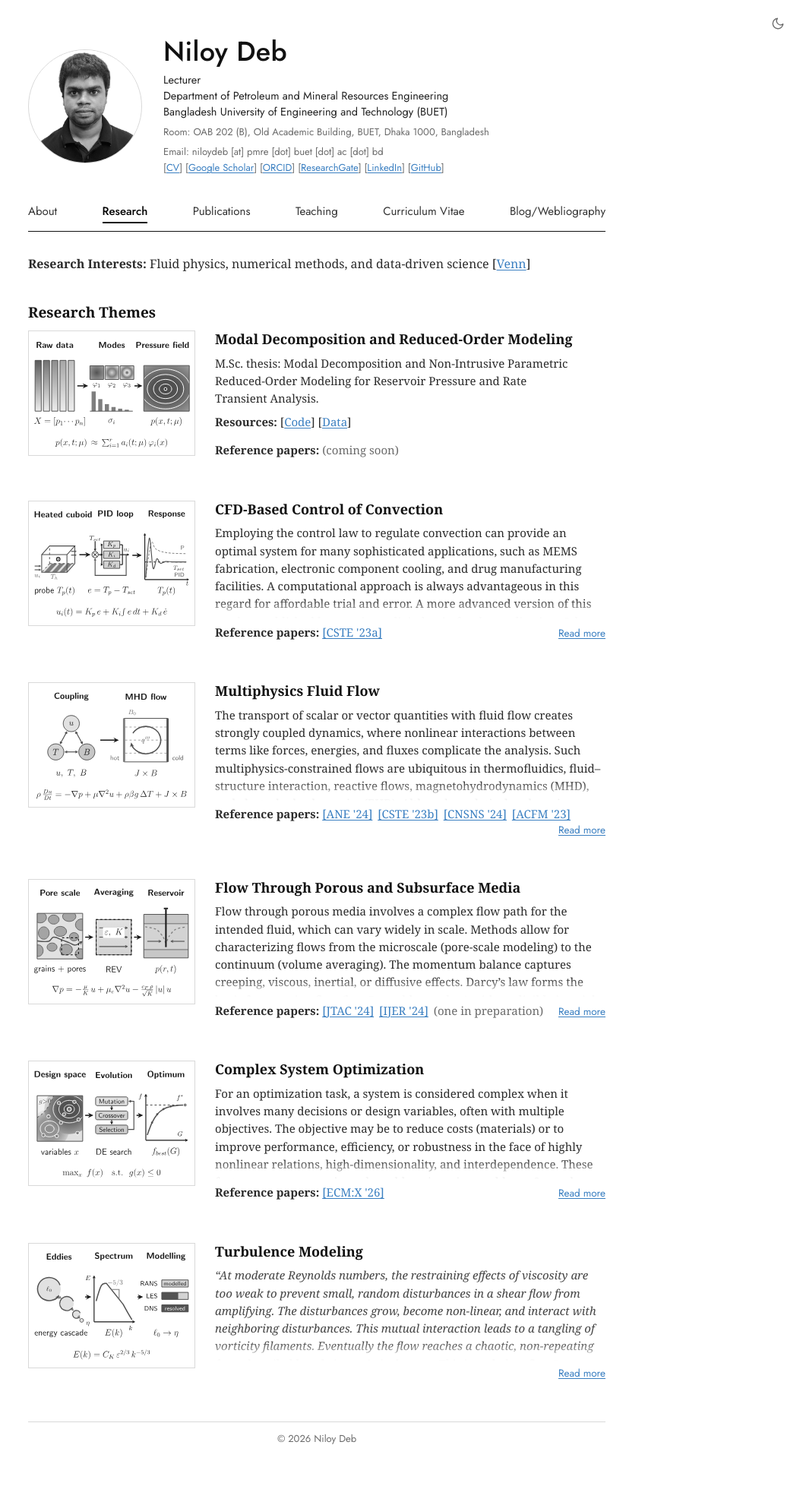
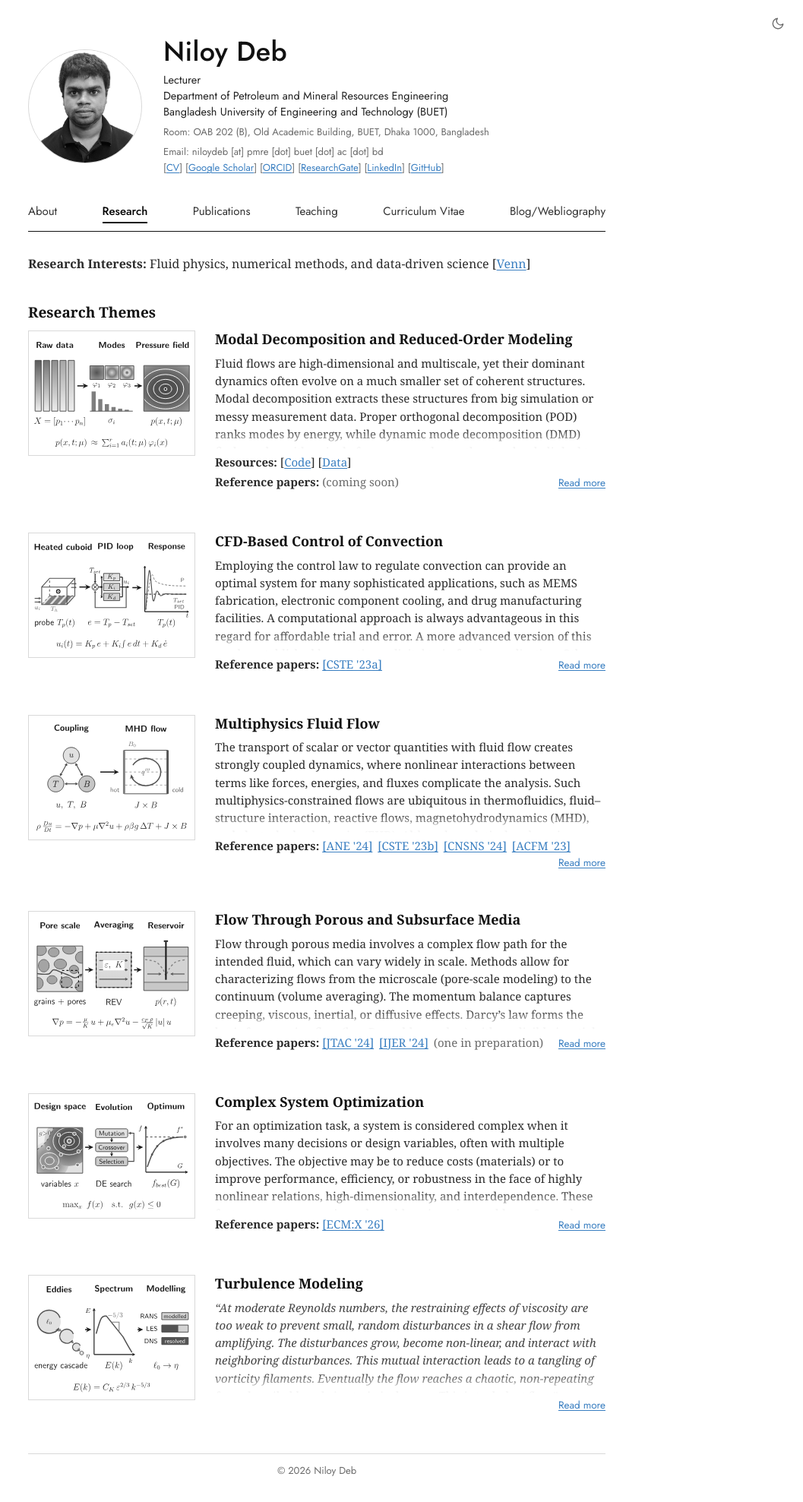
Before and after one commit to niloydebme/webpage, a Jekyll site: the page built from _pages/research.html, in a window 1280 px wide. Shown: the whole page at 76% size, without its empty margins (223-1280 px from the left). Built offline with Jekyll 4.4.1, drawn with Linux system fonts in a browser that asks for light colours; some web fonts are replaced; before the commit the page ends 1934 px from its top, so only the background shows below that.

Commit message:
Research: description for modal decomposition and ROM theme

```diff
--- a/_pages/research.html
+++ b/_pages/research.html
@@ -121,10 +121,11 @@ author_profile: true
   <div class="theme-body">
     <h3>Modal Decomposition and Reduced-Order Modeling</h3>
     <div class="theme-text">
+    <p>Fluid flows are high-dimensional and multiscale, yet their dominant dynamics often evolve on a much smaller set of coherent structures. Modal decomposition extracts these structures from big simulation or messy measurement data. Proper orthogonal decomposition (POD) ranks modes by energy, while dynamic mode decomposition (DMD) finds modes with a single frequency and growth rate, closely linked to Koopman operator theory. Singular spectrum analysis (SSA) applies similar ideas to time series, separating trend, oscillation, and noise. These modes form a natural basis for reduced-order models (ROMs), which replace a full simulation with a small system of equations. Intrusive ROMs project the governing equations onto this basis (Galerkin projection), but they need access to the solver and can become unstable for nonlinear or convection-dominated flows. Non-intrusive ROMs, on the other hand, learn the reduced dynamics directly from data; operator inference, for example, fits polynomial reduced operators by least squares without opening the solver. Parametric ROMs extend this across design or physical parameters through interpolation (e.g., radial basis functions). Linear subspaces, however, struggle with moving shocks and fronts, which motivates nonlinear manifolds, autoencoders, and operator learning. Fast ROMs make many-query tasks practical, from design and control to uncertainty quantification and inverse problems.</p>
     <p>M.Sc. thesis: Modal Decomposition and Non-Intrusive Parametric Reduced-Order Modeling for Reservoir Pressure and Rate Transient Analysis.</p>
-    <p class="theme-res"><strong>Resources:</strong> [<a href="https://github.com/niloydebme/reservoir-opinf-rom" target="_blank" rel="noopener">Code</a>] [<a href="https://doi.org/10.5281/zenodo.21492749" target="_blank" rel="noopener">Data</a>]</p>
     </div>
     <div class="theme-foot">
+    <p class="theme-res"><strong>Resources:</strong> [<a href="https://github.com/niloydebme/reservoir-opinf-rom" target="_blank" rel="noopener">Code</a>] [<a href="https://doi.org/10.5281/zenodo.21492749" target="_blank" rel="noopener">Data</a>]</p>
     {% include theme-refs.html ids="" %}
     <button type="button" class="read-more" hidden>Read more</button>
     </div>
--- a/assets/css/site.css
+++ b/assets/css/site.css
@@ -178,6 +178,7 @@ h2.first { margin-top: 0; }
 }
 .theme-foot { display: flex; flex-wrap: wrap; justify-content: space-between; align-items: baseline; gap: 0 12px; margin-top: 0.4em; }
 .theme-foot .theme-refs { margin: 0 !important; }
+.theme-foot .theme-res { flex-basis: 100%; margin: 0 0 0.2em !important; text-align: left; }
 .read-more {
   margin-left: auto; padding: 0; border: 0; background: none; cursor: pointer;
   color: var(--link); font-family: var(--sans); font-size: 13.5px;
```
